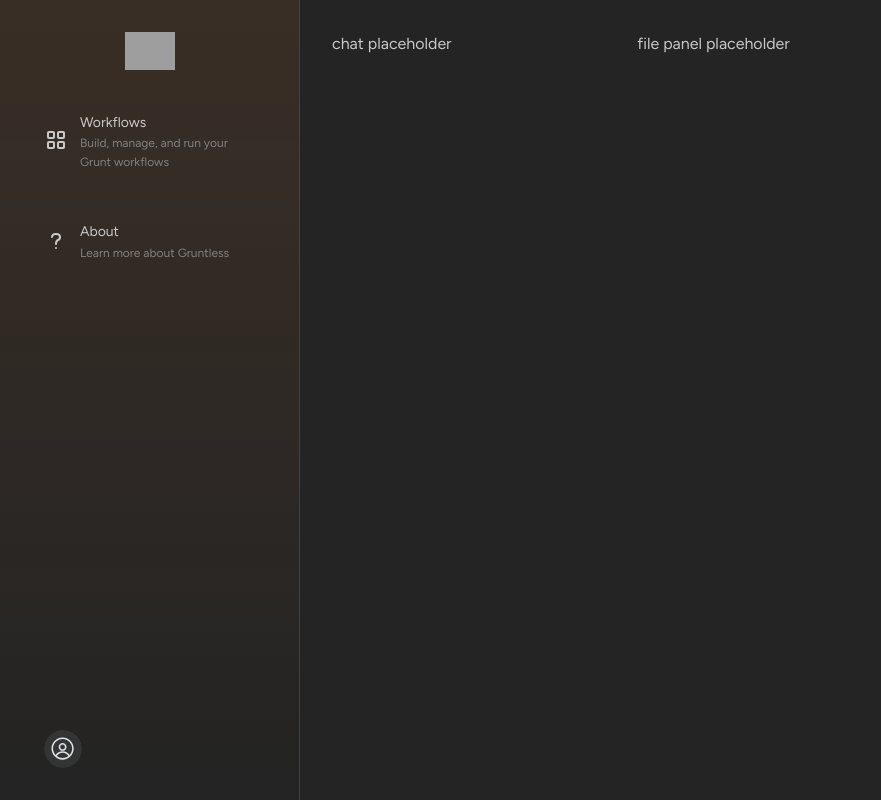
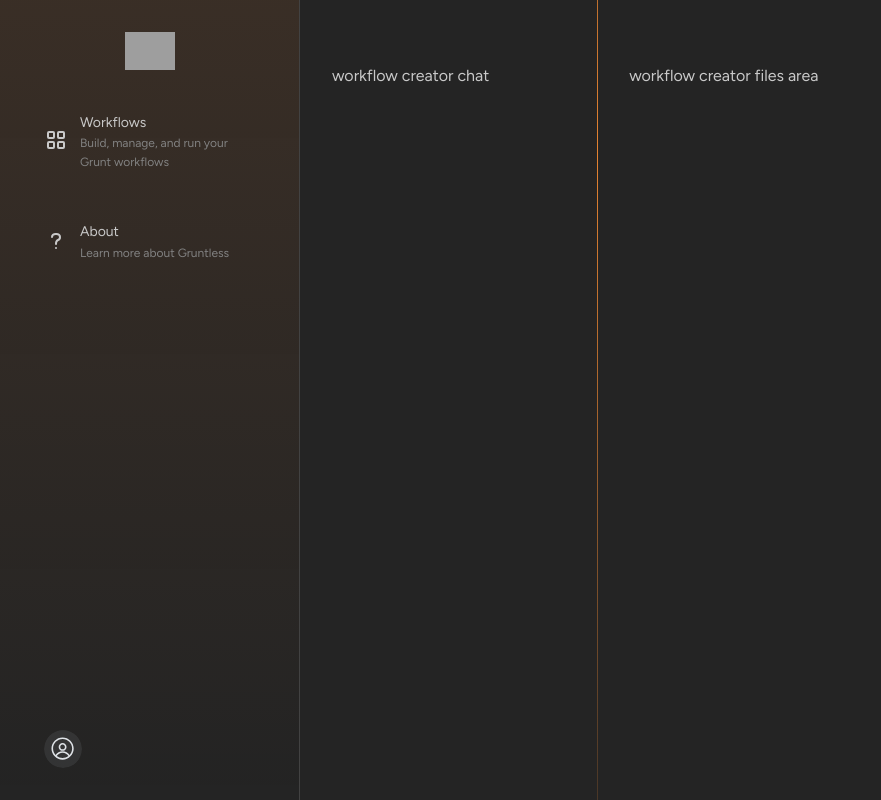
Before and after one commit to JonaCodes/gruntless, a React (Vite) app in the folder public/: page /workflows/new in a window 1280 px wide. Shown: the whole page, without its empty margins (0-881 px from the left). Built offline with nearby package versions, Linux system fonts and the light colour scheme; no server answers; grey boxes are pictures that could not be loaded; a web font is replaced by a local one.

Commit message:
workflow creator page layout

```diff
--- a/public/src/App.tsx
+++ b/public/src/App.tsx
@@ -34,6 +34,11 @@ const App = observer(() => {
 
   const location = useLocation();
   const isLandingPage = location.pathname === '/';
+  const isWorkflowCreatorPage =
+    location.pathname === '/workflows/new' ||
+    (location.pathname.startsWith('/workflows/') &&
+      location.pathname.endsWith('/edit'));
+
   const [searchParams, setSearchParams] = useSearchParams();
 
   const LARGE_PADDING = 'xl';
@@ -74,8 +79,9 @@ const App = observer(() => {
 
   return (
     <AppShell
-      padding={isLandingPage ? 0 : GENERAL_PADDING}
-      px={{ base: isLandingPage ? GENERAL_PADDING : 0, xl: '5rem' }}
+      // 0 vertical padding because we want the side nav to span from top to bottom, just the aside navbar does
+      py={isWorkflowCreatorPage ? 0 : GENERAL_PADDING}
+      px={GENERAL_PADDING}
       bg={isLandingPage ? 'var(--landing-black)' : 'inherit'}
       navbar={{
         width: isLandingPage ? 0 : 300,
--- a/public/src/components/workflow-creator/WorkflowCreator.tsx
+++ b/public/src/components/workflow-creator/WorkflowCreator.tsx
@@ -1,21 +1,29 @@
 import { observer } from 'mobx-react-lite';
-import { Grid, Box } from '@mantine/core';
-import WorkflowChat from './WorkflowChat';
-import WorkflowFilePanel from './WorkflowFilePanel';
+import { Flex } from '@mantine/core';
+import WorkflowCreatorFilesArea from './WorkflowCreatorFilesArea';
+import WorkflowCreatorChat from './WorkflowCreatorChat';
+import workflowsNavbarClasses from '../workflows/workflowsNavbar.module.css';
+import { STYLES } from 'public/src/consts/styling';
 
 const WorkflowCreator = observer(() => {
+  const CHAT_AREA_RATIO = 0.3;
+
   return (
-    <Box>
-      <Grid gutter={0}>
-        <Grid.Col span={4}>
-          <WorkflowChat />
-        </Grid.Col>
+    <Flex h='100%'>
+      <Flex py={STYLES.SPACING.XXL} flex={CHAT_AREA_RATIO * 10}>
+        <WorkflowCreatorChat />
+      </Flex>
 
-        <Grid.Col span={8}>
-          <WorkflowFilePanel />
-        </Grid.Col>
-      </Grid>
-    </Box>
+      <Flex
+        className={workflowsNavbarClasses['workflow-navbar']}
+        flex={(1 - CHAT_AREA_RATIO) * 10}
+        pos='relative' // for the beam separator
+        pl='xl' // push away from the beam without adding extra padding on the right
+        py={STYLES.SPACING.XXL}
+      >
+        <WorkflowCreatorFilesArea />
+      </Flex>
+    </Flex>
   );
 });
 
--- /dev/null
+++ b/public/src/components/workflow-creator/WorkflowCreatorChat.tsx
@@ -0,0 +1,12 @@
+import { Flex } from '@mantine/core';
+import { observer } from 'mobx-react-lite';
+
+const WorkflowCreatorChat = observer(() => {
+  return (
+    <Flex direction='column' h='100%'>
+      <div>workflow creator chat</div>
+    </Flex>
+  );
+});
+
+export default WorkflowCreatorChat;
--- /dev/null
+++ b/public/src/components/workflow-creator/WorkflowCreatorFilesArea.tsx
@@ -0,0 +1,12 @@
+import { Flex } from '@mantine/core';
+import { observer } from 'mobx-react-lite';
+
+const WorkflowCreatorFilesArea = observer(() => {
+  return (
+    <Flex direction='column' h='100%'>
+      <div>workflow creator files area</div>
+    </Flex>
+  );
+});
+
+export default WorkflowCreatorFilesArea;
--- a/public/src/components/workflows/Workflows.tsx
+++ b/public/src/components/workflows/Workflows.tsx
@@ -7,10 +7,13 @@ import { STYLES } from 'public/src/consts/styling';
 import classes from './workflows.module.css';
 import gridClasses from './workflow/workflowGrid.module.css';
 import appStore from '../../stores/appStore';
+import { useNavigate } from 'react-router-dom';
 
 const Workflows = observer(() => {
+  const navigate = useNavigate();
+
   const handleCreateWorkflow = () => {
-    console.log('Create new workflow - implementation pending');
+    navigate('/workflows/new');
   };
 
   return (
--- a/public/src/consts/styling.ts
+++ b/public/src/consts/styling.ts
@@ -16,4 +16,7 @@ export const STYLES = {
     HEADERS: 'Science Gothic',
     GENERAL: 'Figtree',
   },
+  SPACING: {
+    XXL: 64, // mantine's xl = 32
+  },
 };
```
